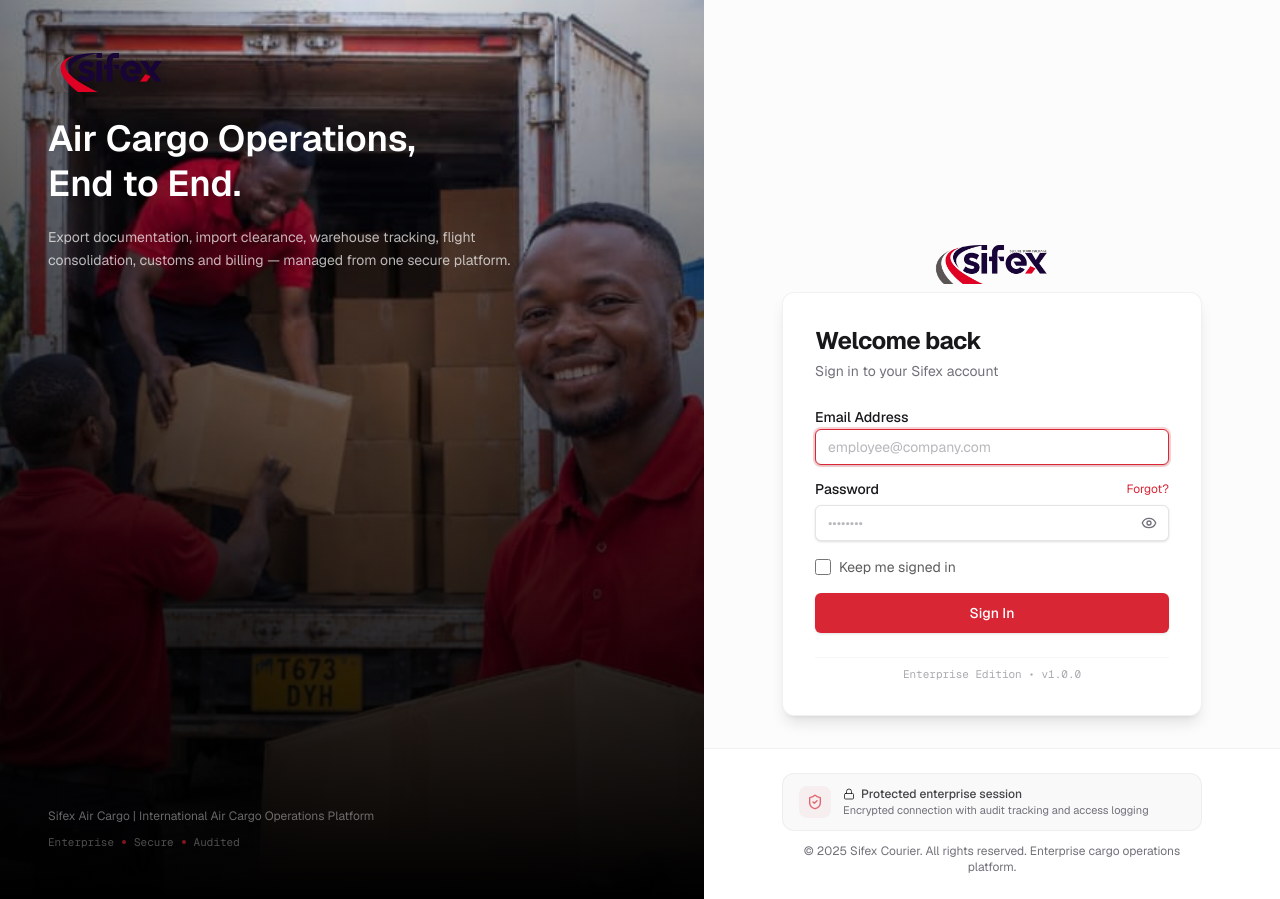
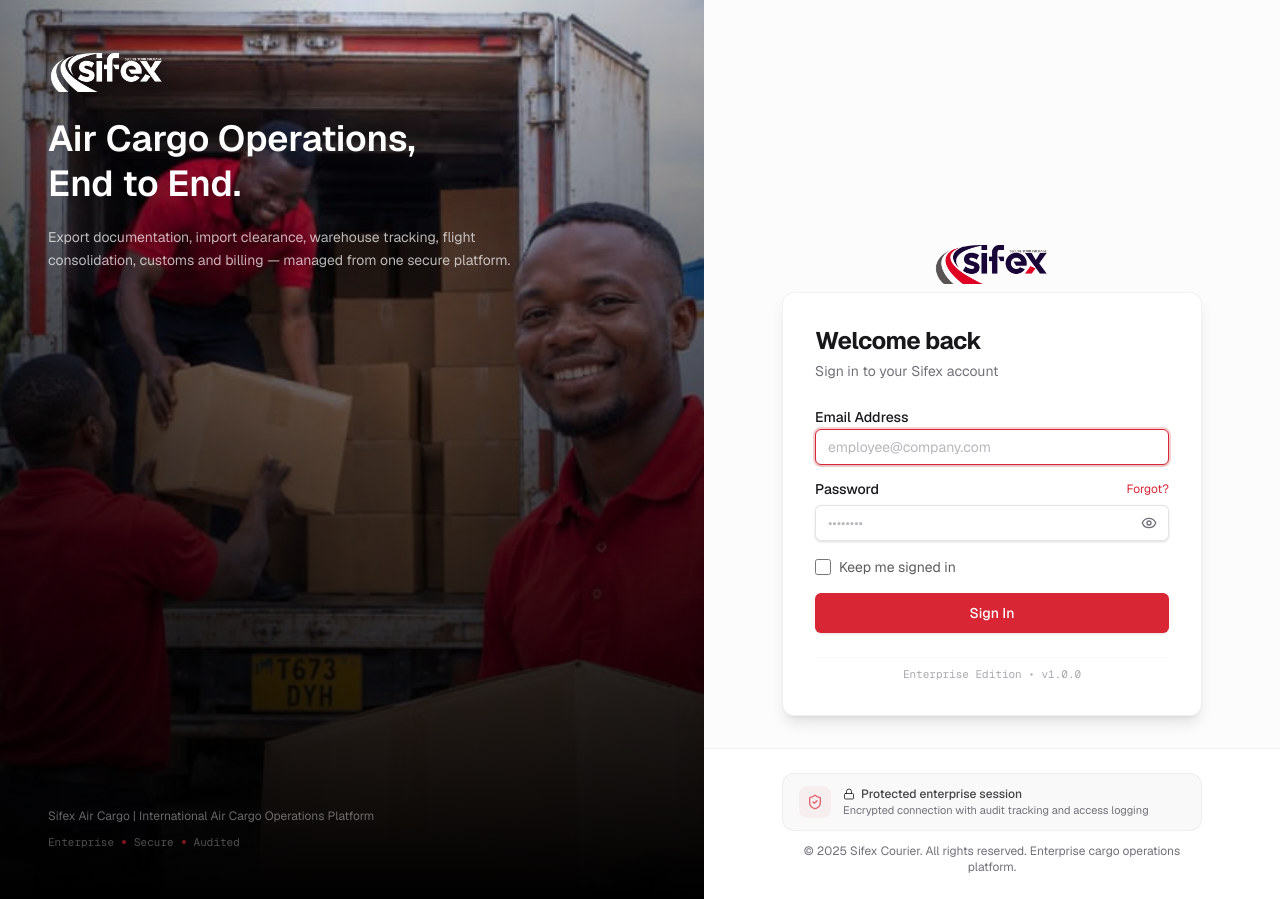
Before and after one commit to masanjajoseph/sifex-ops, a Next.js app: page /login in a window 1280 px wide. Built offline with nearby package versions, Linux system fonts and the light colour scheme; no server answers.

Commit message:
Render login hero logo in white over the photo for contrast

```diff
--- a/components/auth/LoginHero.tsx
+++ b/components/auth/LoginHero.tsx
@@ -26,7 +26,12 @@ export function LoginHero() {
       className="max-w-lg space-y-5"
     >
       <motion.div variants={itemVariants} className="w-fit">
-        <Logo size="lg" priority container={false} className="drop-shadow-lg" />
+        <Logo
+          size="lg"
+          priority
+          container={false}
+          className="brightness-0 invert drop-shadow-[0_2px_10px_rgba(0,0,0,0.6)]"
+        />
       </motion.div>
 
       <motion.h1
```
